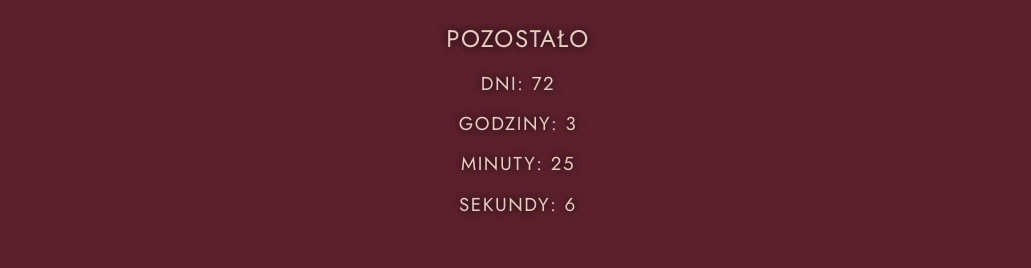
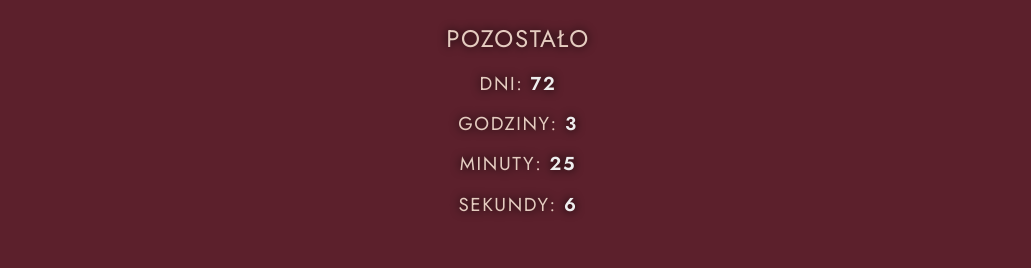
Before and after one commit to pkasprzak9/wesele, a React (Create React App) app: page / in a window 1280 px wide. Shown: the part 395-663 px from the top of the page, without its empty margins (122-1153 px from the left). Built offline with nearby package versions, Linux system fonts and the light colour scheme.

Commit message:
Add accent color to countdown numbers in Header
Styled the countdown numbers with a new 'number' class, applying the accent color and increased font weight for better visual distinction. This improves readability and emphasizes the countdown.

```diff
--- a/src/components/Header/Header.jsx
+++ b/src/components/Header/Header.jsx
@@ -12,10 +12,10 @@ export default function Header({ timeLeft }) {
       <h1 className={style.title}>Ceremonię Zaślubin</h1>
       <div className={style.countdown}>
         <h2>Pozostało</h2>
-        <h3>Dni: {timeLeft.days}</h3>
-        <h3>Godziny: {timeLeft.hours}</h3>
-        <h3>Minuty: {timeLeft.minutes}</h3>
-        <h3>Sekundy: {timeLeft.seconds}</h3>
+        <h3>Dni: <span className={style.number}>{timeLeft.days}</span></h3>
+        <h3>Godziny: <span className={style.number}>{timeLeft.hours}</span></h3>
+        <h3>Minuty: <span className={style.number}>{timeLeft.minutes}</span></h3>
+        <h3>Sekundy: <span className={style.number}>{timeLeft.seconds}</span></h3>
       </div>
 
       <div className={style.moreInfo}>
--- a/src/components/Header/Header.module.scss
+++ b/src/components/Header/Header.module.scss
@@ -52,6 +52,11 @@ Header {
     font-family: $font-body;
     font-weight: 400;
   }
+
+  .number{
+    color: $accent-color;
+    font-weight: 600;
+  }
 }
 
 .moreInfo {
```
